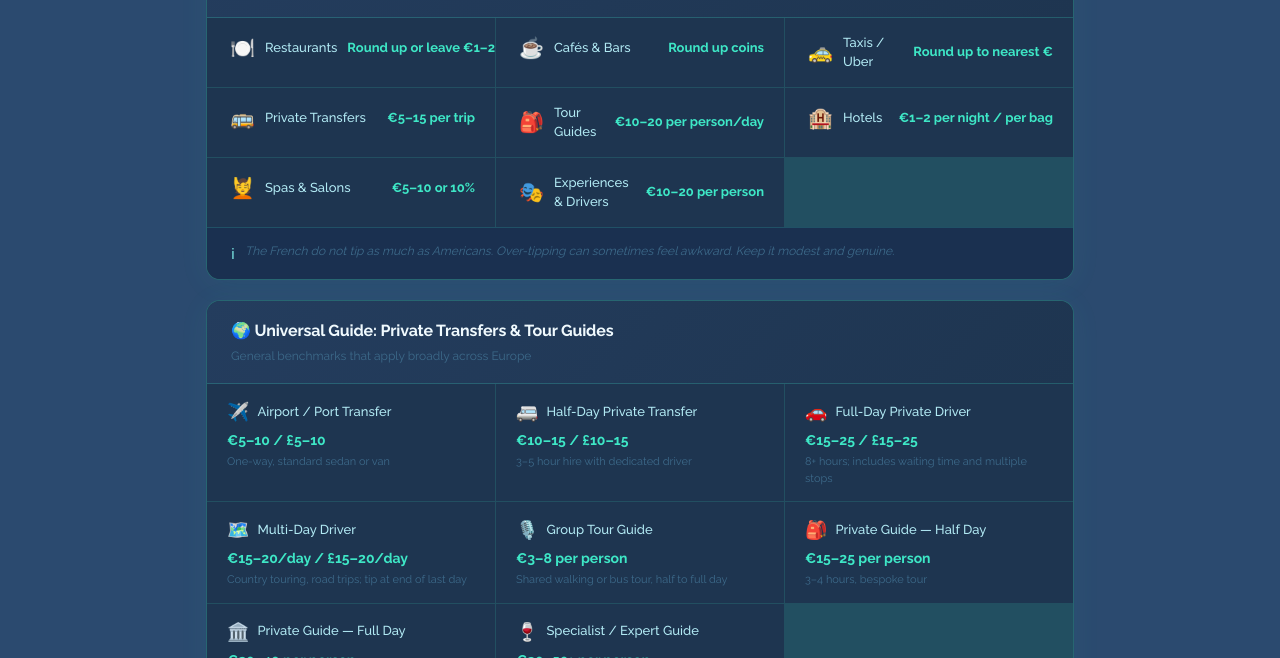
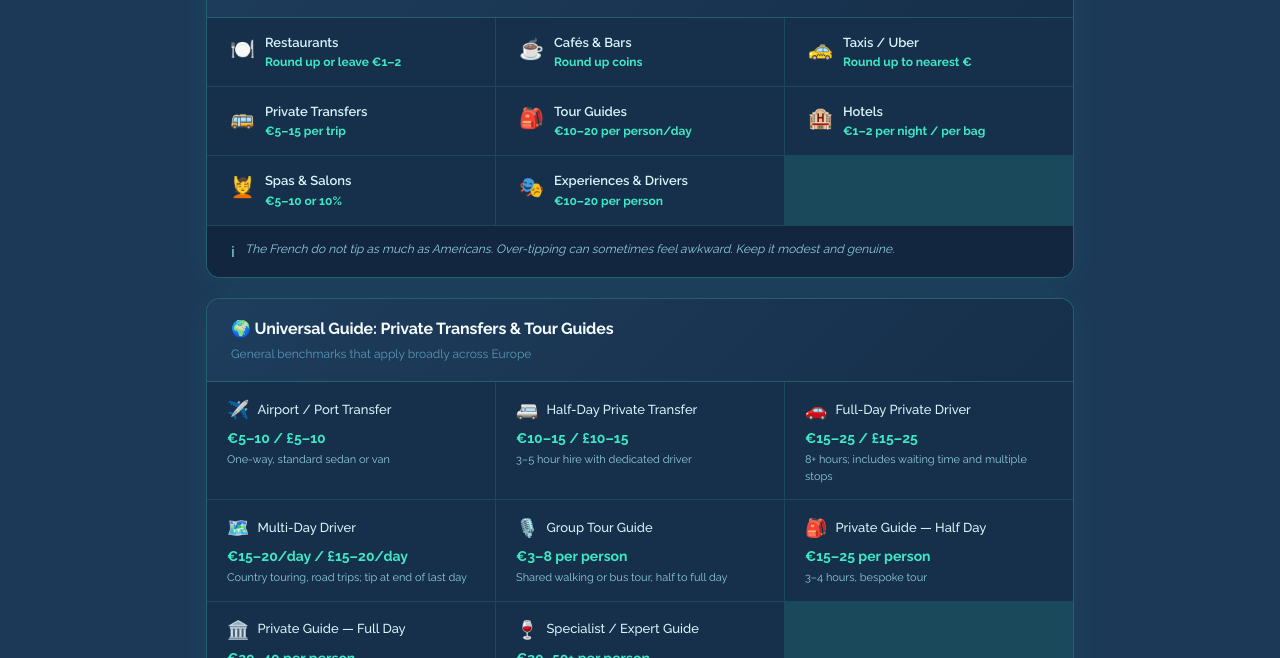
Before and after one commit to katiejehenson/euro-tipping-guide, a plain HTML site: page index.html in a window 1280 px wide. Shown: the part 442-1100 px from the top of the page. Drawn offline with Linux system fonts and the light colour scheme.

Commit message:
Update index.html

```diff
--- a/index.html
+++ b/index.html
@@ -17,14 +17,14 @@
     :root {
       --primary:    #3EE7C6;
       --secondary:  #7CE9E5;
-      --light:      #B1E9F3;
-      --navy:       #2B4A6F;
-      --navy-dark:  #1e3550;
-      --navy-mid:   #243d5e;
-      --navy-deep:  #1a3050;
-      --white:      #F0FAFE;
-      --muted:      #7aafc8;
-      --faint:      #3d6a8a;
+      --light:      #D6F5FB;
+      --navy:       #1C3A58;
+      --navy-dark:  #162f4a;
+      --navy-mid:   #1e3d5c;
+      --navy-deep:  #122640;
+      --white:      #F4FCFF;
+      --muted:      #90cce0;
+      --faint:      #5a96b8;
       --font:       'Raleway', sans-serif;
     }
 
@@ -164,10 +164,11 @@
       background: var(--navy-mid);
       border-left-color: var(--primary);
     }
-    .cat-row { display: flex; align-items: center; gap: 10px; }
-    .cat-icon { font-size: 20px; flex-shrink: 0; }
-    .cat-label { font-weight: 500; color: var(--light); font-size: 13px; flex: 1; }
-    .cat-tip { color: var(--primary); font-size: 13px; font-weight: 700; white-space: nowrap; }
+    .cat-row { display: flex; align-items: flex-start; gap: 10px; }
+    .cat-icon { font-size: 20px; flex-shrink: 0; margin-top: 1px; }
+    .cat-text { flex: 1; min-width: 0; }
+    .cat-label { font-weight: 600; color: var(--light); font-size: 13px; display: block; margin-bottom: 2px; }
+    .cat-tip { color: var(--primary); font-size: 12px; font-weight: 700; display: block; line-height: 1.4; }
     .cat-detail {
       margin-top: 8px; padding-top: 8px;
       border-top: 1px solid color-mix(in srgb, var(--primary) 18%, transparent);
@@ -184,7 +185,7 @@
       display: flex; gap: 10px; align-items: flex-start;
     }
     .note-icon { color: var(--secondary); font-size: 15px; margin-top: 1px; flex-shrink: 0; }
-    .note-text { color: var(--faint); font-size: 12px; line-height: 1.6; font-style: italic; font-weight: 400; }
+    .note-text { color: var(--muted); font-size: 12px; line-height: 1.6; font-style: italic; font-weight: 400; }
 
     /* ── Section headers ──────────────────────────── */
     .section-header {
@@ -207,7 +208,7 @@
     .transfer-icon { font-size: 18px; }
     .transfer-label { color: var(--light); font-size: 13px; font-weight: 500; }
     .transfer-range { color: var(--primary); font-size: 14px; font-weight: 700; margin-bottom: 3px; }
-    .transfer-note { color: var(--faint); font-size: 11px; font-weight: 400; }
+    .transfer-note { color: var(--muted); font-size: 11px; font-weight: 400; }
 
     /* ── Etiquette tips ───────────────────────────── */
     .etiquette-pad { padding: 20px 24px; }
@@ -222,7 +223,7 @@
       border-left: 3px solid color-mix(in srgb, var(--primary) 55%, transparent);
     }
     .etiquette-title { color: var(--primary); font-size: 13px; font-weight: 700; margin-bottom: 4px; }
-    .etiquette-body { color: var(--faint); font-size: 12px; line-height: 1.55; font-weight: 400; }
+    .etiquette-body { color: var(--muted); font-size: 12px; line-height: 1.55; font-weight: 400; }
 
     /* ── Footer ───────────────────────────────────── */
     .footer {
@@ -421,7 +422,7 @@
         name:"United Kingdom", flag:"🇬🇧", currency:"GBP (£)",
         culture:"Check your bill for 'discretionary service charge' (10–12.5%). You may legally request its removal. Tips are welcomed but not mandatory.",
         categories:[
-          {icon:"🍽️",label:"Restaurants",tip:"10–15% if no service charge",detail:"If a service charge is already on the bill, you're covered. If not, 10–15% for good service is standard."},
+          {icon:"🍽️",label:"Restaurants",tip:"10–15% (if no service charge included)",detail:"If a service charge is already on the bill, you're covered. If not, 10–15% for good service is standard."},
           {icon:"🍺",label:"Pubs",tip:"Not customary / offer a drink",detail:"British pub culture doesn't typically involve tipping. Offering 'one for yourself' to the barman is the traditional gesture."},
           {icon:"🚕",label:"Taxis (Black Cabs)",tip:"10–15%",detail:"Round up or add 10–15%. For licensed black cabs in London, rounding up to the nearest pound plus change is standard."},
           {icon:"🚌",label:"Private Transfers",tip:"£5–15 per trip",detail:"£5–10 for airport runs. For full-day hires with a chauffeur, £15–25 is generous and appreciated."},
@@ -516,8 +517,10 @@
           <div class="cat-item${isOpen ? ' open' : ''}" data-key="${key}" role="button" aria-expanded="${isOpen}" tabindex="0">
             <div class="cat-row">
               <span class="cat-icon">${cat.icon}</span>
-              <span class="cat-label">${cat.label}</span>
-              <span class="cat-tip">${cat.tip}</span>
+              <div class="cat-text">
+                <span class="cat-label">${cat.label}</span>
+                <span class="cat-tip">${cat.tip}</span>
+              </div>
             </div>
             <div class="cat-detail">${cat.detail}</div>
           </div>`;
```
